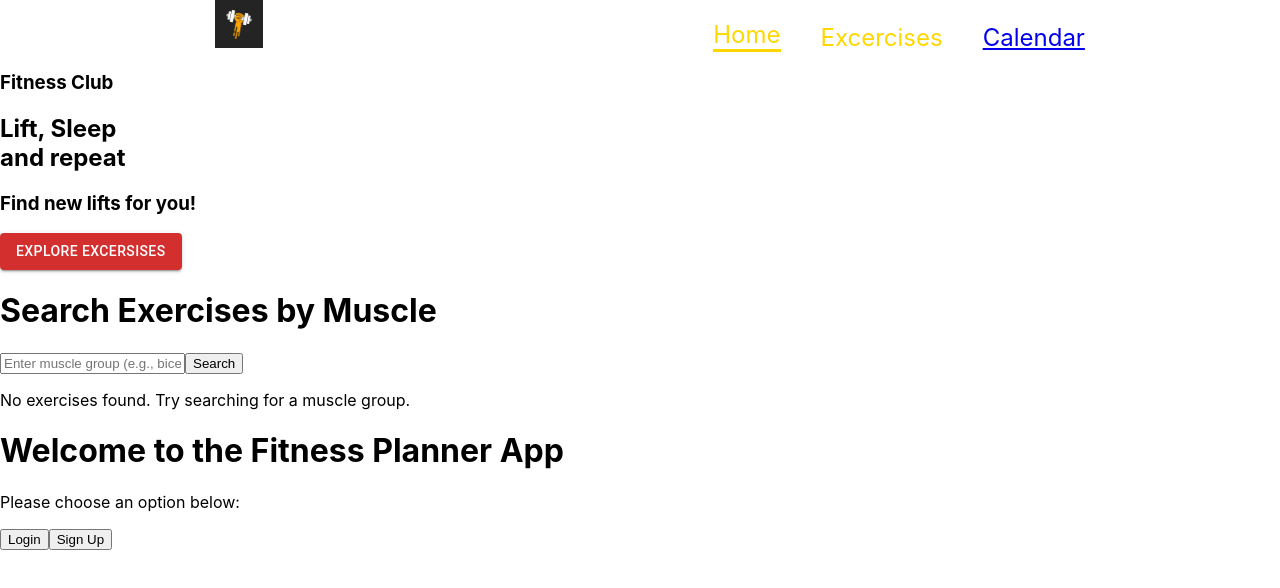
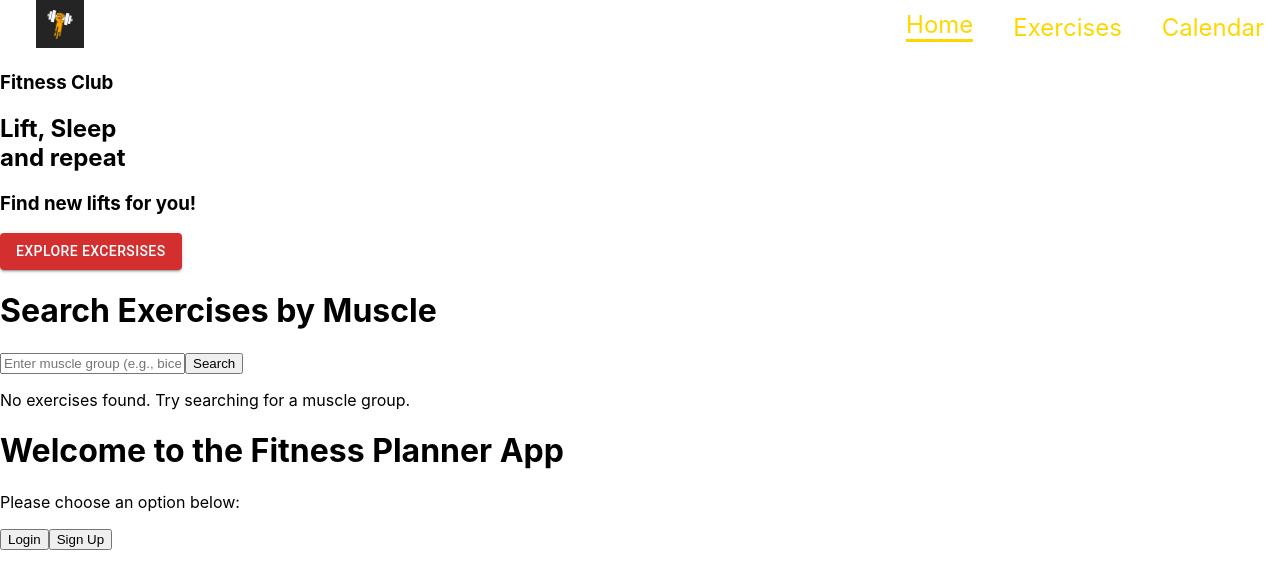
Before and after one commit to Andrew-Acin/Fitness-Planner, a React (Create React App) app in the folder frontend/: page / in a window 1280 px wide. Shown: the top 588 px of the page. Built offline with nearby package versions, Linux system fonts and the light colour scheme.

Commit message:
Update Navbar.js

```diff
--- a/frontend/src/components/Navbar.js
+++ b/frontend/src/components/Navbar.js
@@ -1,43 +1,67 @@
-import React from 'react'
-import { Link } from 'react-router-dom'
-import { Stack } from '@mui/material'
-
-import Logo from '../assets/images/Logo.png'
+import React from 'react';
+import { Link } from 'react-router-dom';
+import { Stack } from '@mui/material';
+import Logo from '../assets/images/Logo.png';
 
 const Navbar = () => {
   return (
     <Stack
       direction="row"
-     justifyContent="space-around"
-     gap= '40px'
+      justifyContent="space-between"
+      alignItems="center"
+      px={2} // Padding on the X axis for spacing
     >
       <Link to="/">
-            <img src={Logo} alt="logo" style={{
-                width: '48px', height: '48px', margin: '0 20px'
-            }} />
+        <img
+          src={Logo}
+          alt="logo"
+          style={{
+            width: '48px',
+            height: '48px',
+            margin: '0 20px'
+          }}
+        />
       </Link>
+
       <Stack
         direction="row"
-         gap= "40px"
-         fontSize= '24px'
-         alignItems= "flex-end"
+        gap="40px"
+        fontSize="24px"
+        alignItems="flex-end"
       >
+        <Link
+          to="/"
+          style={{
+            textDecoration: 'none',
+            color: '#FFD700',
+            borderBottom: '3px solid #FFD700'
+          }}
+        >
+          Home
+        </Link>
 
-            <Link to="/" style= {{
-                textDecoration: 'none', color: '#FFD700', borderBottom: '3px solid #FFD700'
-                }}>Home</Link>
+        <a
+          href="#exercises"
+          style={{
+            textDecoration: 'none',
+            color: '#FFD700'
+          }}
+        >
+          Exercises
+        </a>
 
-            <a href= "#excercises" style= {{
-                textDecoration: 'none', color: '#FFD700'
-            }}>Excercises</a>
-
-            <Link to="/calendar">
+        <Link
+          to="/calendar"
+          style={{
+            textDecoration: 'none',
+            color: '#FFD700'
+          }}
+        >
           Calendar
         </Link>
-
       </Stack>
     </Stack>
-  )
-}
+  );
+};
 
-export default Navbar
+export default Navbar;
```
Lines whose indentation alone changed are shown as unchanged.
